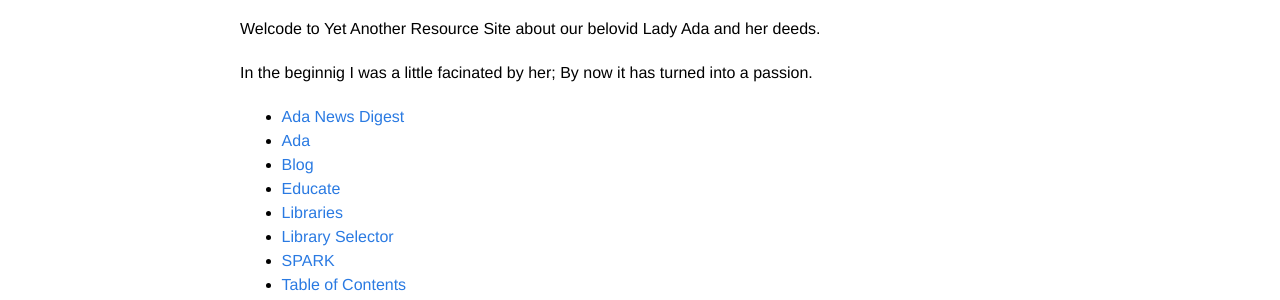
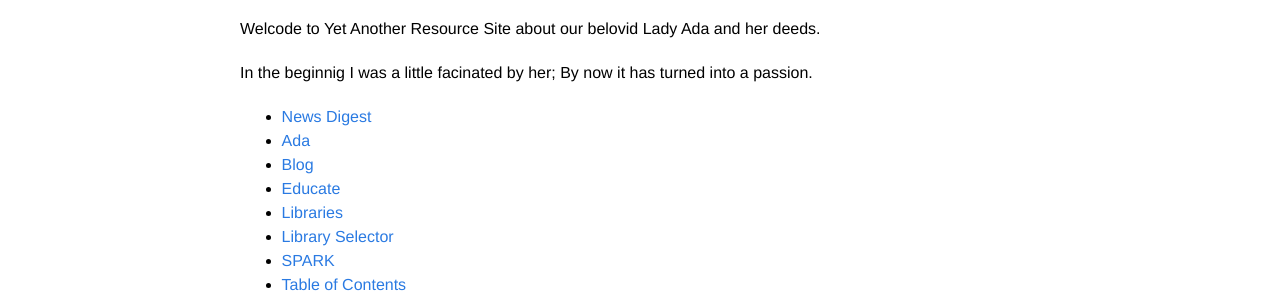
Before and after one commit to the-ARH/the-ARH.github.io, a Jekyll site: the page built from index.md, in a window 1280 px wide. Shown: the part 157-457 px from the top of the page. Built offline with Jekyll 4.4.1, drawn with Linux system fonts in a browser that asks for light colours.

Commit message:
Ada News Digest

```diff
--- a/index.md
+++ b/index.md
@@ -8,7 +8,7 @@ Welcode to Yet Another Resource Site about our belovid Lady Ada and her deeds.
 In the beginnig I was a little facinated by her; By now it has turned into
 a passion.
 
-- [Ada News Digest](/ada-news-digest/)
+- [News Digest](/news-digest/)
 - [Ada](/ada/)
 - [Blog](/blog/)
 - [Educate](/educate/)
```
Also changed, not shown: news-digest/index.md (renamed from ada-news-digest.md).
